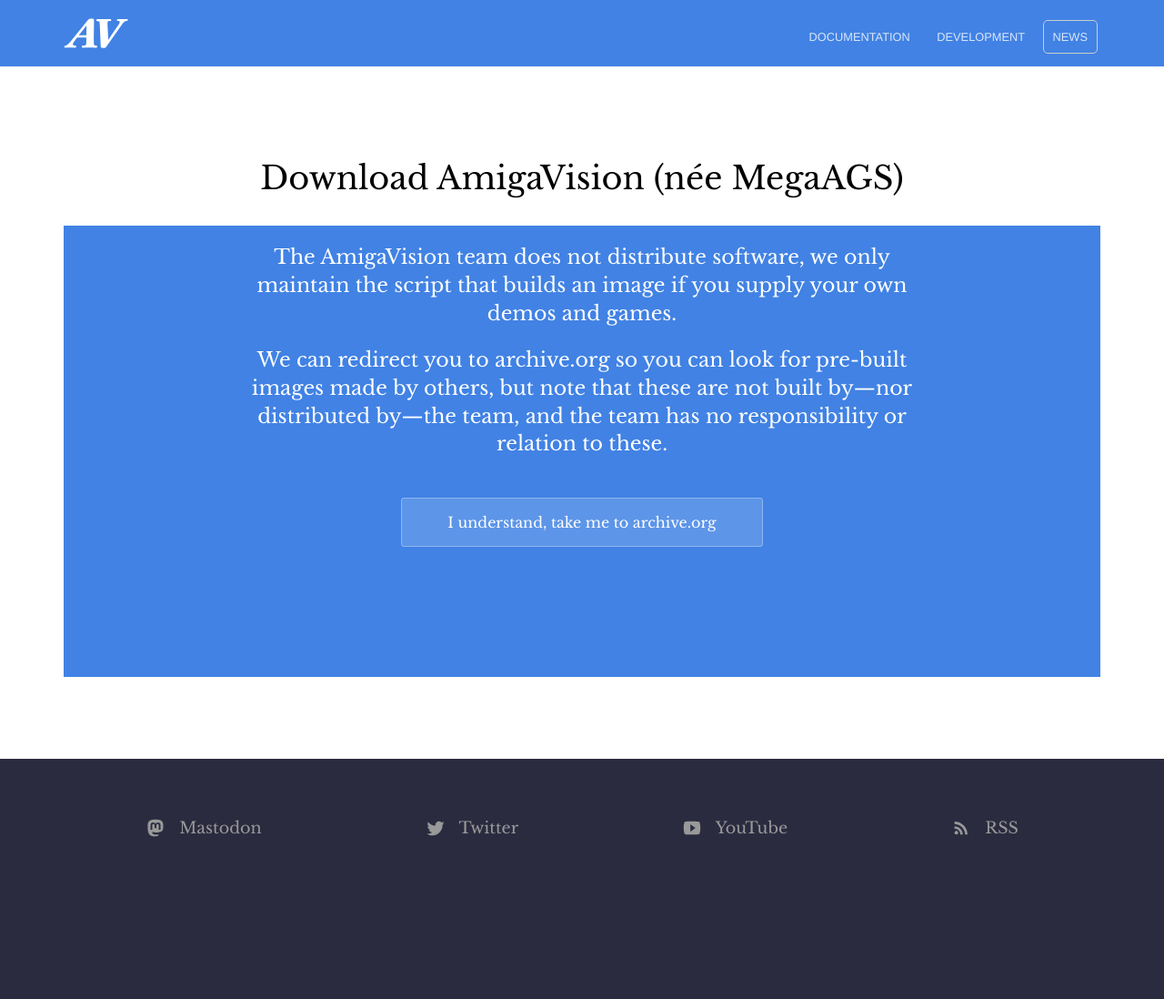
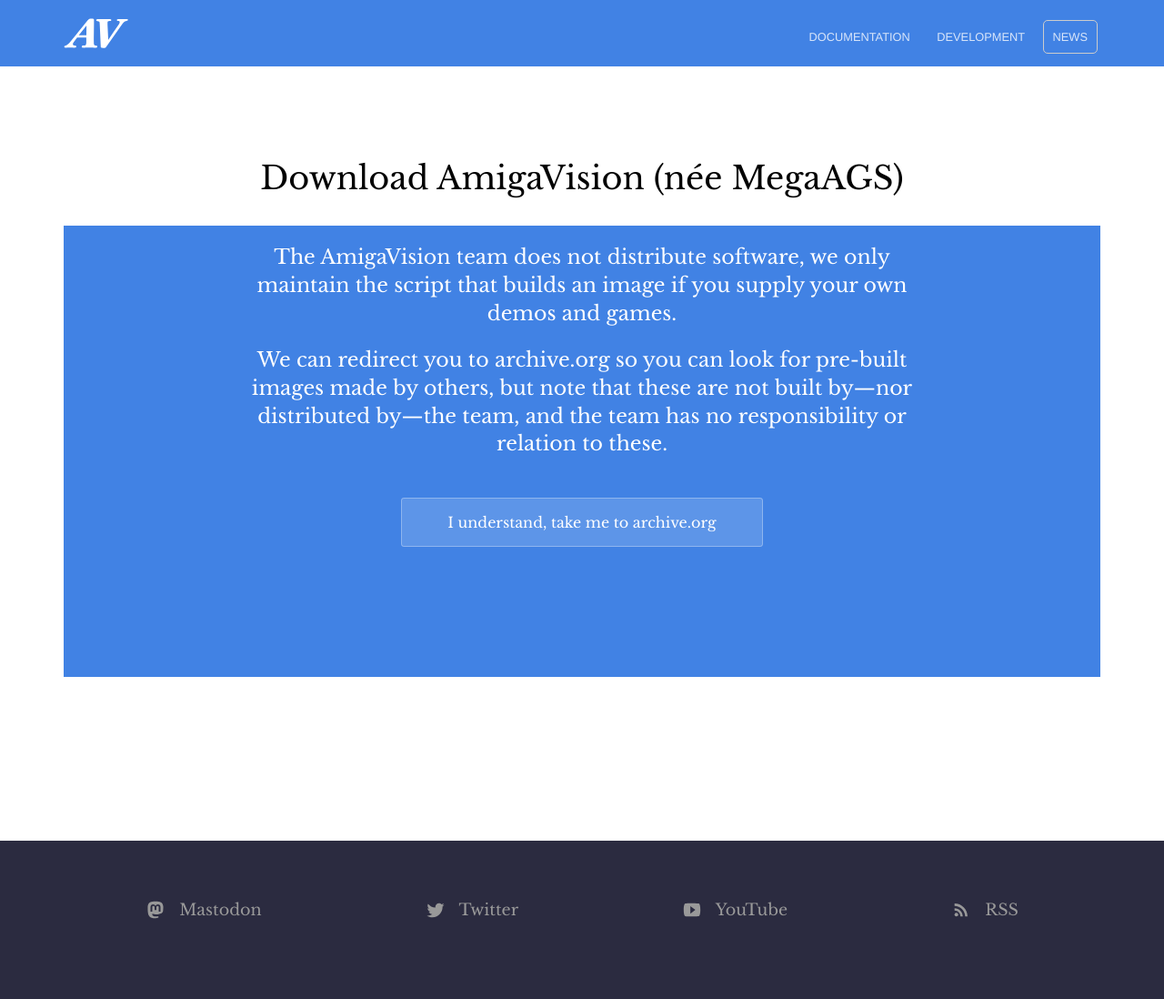
Before and after one commit to amigavision/amigavision.github.io, a Jekyll site: the page built from download.html, in a window 1280 px wide. Shown: the whole page at 91% size. Built offline with Jekyll 4.4.1, drawn with Linux system fonts in a browser that asks for light colours; before the commit the page ends 1008 px from its top, so only the background shows below that.

Commit message:
Update landing-page.scss

```diff
--- a/_sass/landing-page.scss
+++ b/_sass/landing-page.scss
@@ -36,7 +36,7 @@
 	text-align: center;
 	background: linear-gradient(to bottom, $middle-gradient-color 0%, $secondary-brand-color 100%) no-repeat #a05fb7;
 	padding-top: 10px;
-	margin-bottom: 10px;
+	margin-bottom: 100px;
 
 	p {
 		color: #fff;
```
